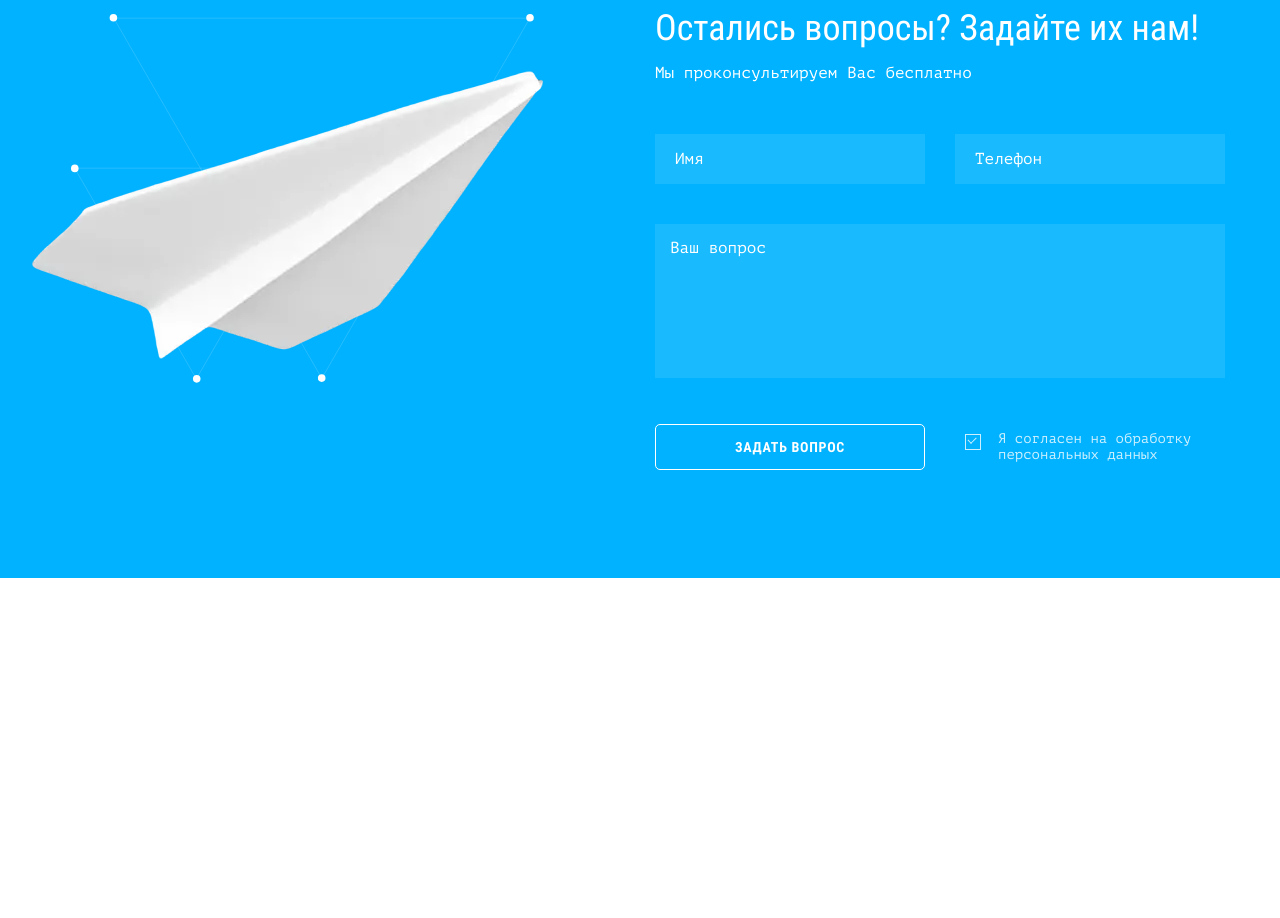
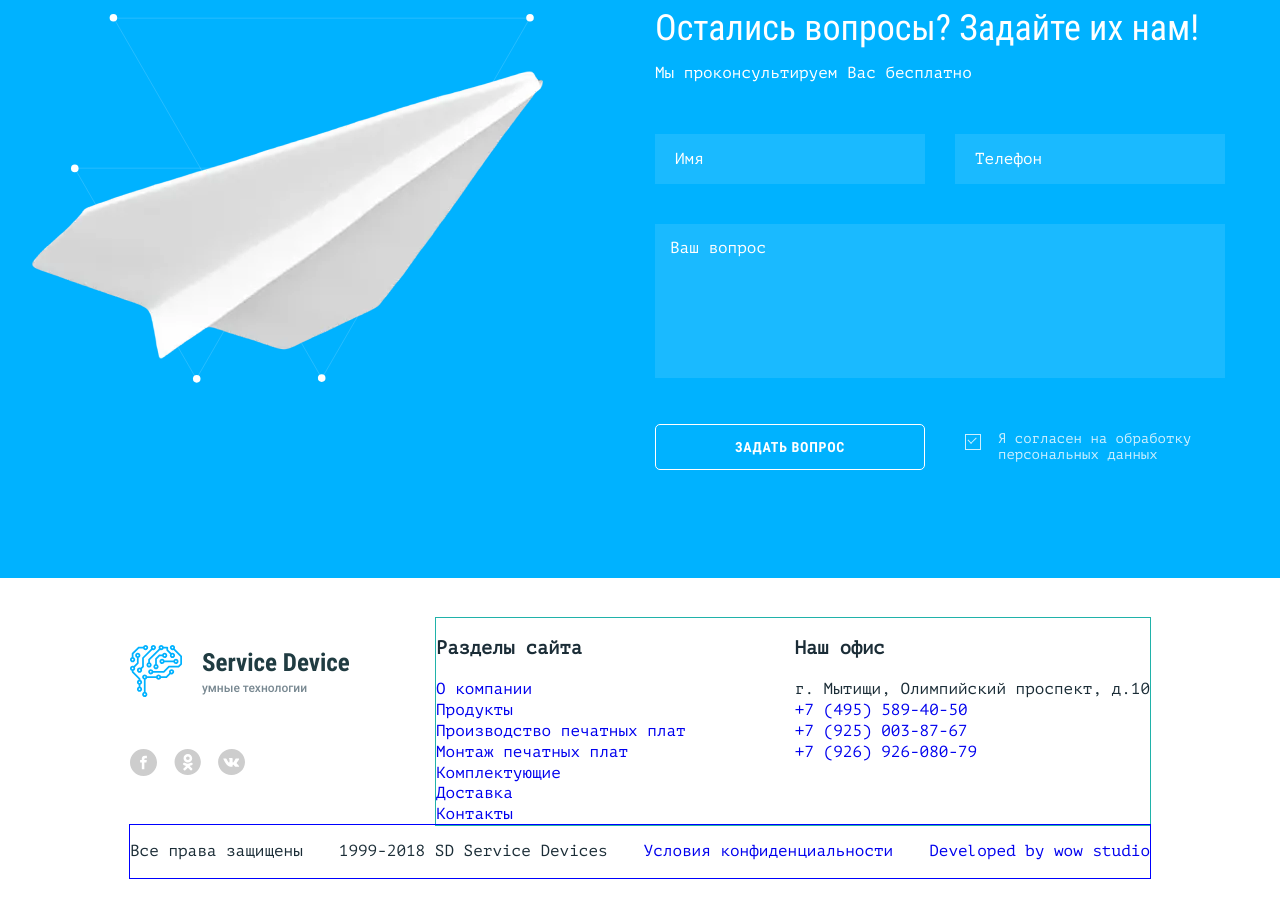
Before and after one commit to Vika612/smart-device, a website: page source/index.html in a window 1280 px wide. Shown: the part 3173-4091 px from the top of the page. Before the commit the page ends 3751 px from the top, so only its background shows below. Drawn offline with nearby package versions, Linux system fonts and the light colour scheme; files that its build step writes are made by us from their sources.

Commit message:
footer: разметка, начало стилизации

```diff
--- a/source/index.html
+++ b/source/index.html
@@ -222,7 +222,57 @@
     </section>
   </main>
 
-  <footer class="footer"></footer>
+  <footer class="footer">
+    <div class="footer__wrapper">
+
+      <section class="footer__first info-footer">
+        <div class="info-footer__logo logo-footer">
+          <a><img src="img/svg/logo.svg" width="52" height="52" alt="Логотип компании 'Smart Device'"></a>
+          <div class="logo-footer__group">
+            <p>Service Device</p>
+            <span>умные технологии</span>
+          </div>
+        </div>
+        <p class="info-footer__note">1999-2018 SD Service Devices</p>
+        <ul class="info-footer__social social same-list">
+          <li><a class="social__link social__link--fb" href="#" aria-label="социальная сеть 'Facebook'"></a></li>
+          <li><a class="social__link social__link--ok" href="#" aria-label="социальная сеть 'Одноклассники'"></a></li>
+          <li><a class="social__link social__link--w" href="#" aria-label="социальная сеть 'В контакте'"></a></li>
+        </ul>
+      </section>
+
+      <section class="footer__second accordion">
+        <div class="accordion__item navigation">
+          <h3>Разделы сайта</h3>
+          <ul class="same-list">
+            <li><a href="#">О компании</a></li>
+            <li><a href="#">Продукты</a></li>
+            <li><a href="#">Производство печатных плат</a></li>
+            <li><a href="#">Монтаж печатных плат</a></li>
+            <li><a href="#">Комплектующие</a></li>
+            <li><a href="#">Доставка</a></li>
+            <li><a href="#">Контакты</a></li>
+          </ul>
+        </div>
+        <div class="accordion__item contacts">
+          <h3>Наш офис</h3>
+          <ul class="same-list">
+            <li>г. Мытищи, Олимпийский проспект, д.10</li>
+            <li><a href="tel:+74955894050">+7 (495) 589-40-50</a></li>
+            <li><a href="tel:+79250038767">+7 (925) 003-87-67</a></li>
+            <li><a href="tel:+792692608079">+7 (926) 926-080-79</a></li>
+          </ul>
+        </div>
+      </section>
+
+      <section class="footer__third copyright">
+        <span>Все права защищены</span>
+        <p>1999-2018 SD Service Devices</p>
+        <a href="#">Условия конфиденциальности</a>
+        <a href="#">Developed by wow studio</a>
+      </section>
+    </div>
+  </footer>
 
   <div class="modal">
     <div class="modal__content">
--- a/source/js/main.js
+++ b/source/js/main.js
@@ -152,6 +152,13 @@
       localStorage.setItem('telInput', telInput.value);
       localStorage.setItem('messageInput', messageInput.value);
     }
+    popup.classList.remove('modal--show');
   });
+}());
+
+
+/* ACCORDION */
+
+(function () {
 
 }());
--- /dev/null
+++ b/source/sass/blocks/accordion.scss
@@ -0,0 +1,5 @@
+.accordion {
+  display: flex;
+  justify-content: space-between;
+  outline: 1px solid lightseagreen;
+}
--- /dev/null
+++ b/source/sass/blocks/copyright.scss
@@ -0,0 +1,6 @@
+.copyright {
+  display: flex;
+  justify-content: space-between;
+  align-items: center;
+  outline: 1px solid blue;
+}
--- /dev/null
+++ b/source/sass/blocks/footer.scss
@@ -0,0 +1,20 @@
+.footer__wrapper {
+  margin: 0 auto;
+  padding: 40px 130px;
+
+  display: flex;
+  flex-wrap: wrap;
+  align-items: flex-start;
+}
+
+.footer__first {
+  flex-basis: 30%;
+}
+
+.footer__second {
+  flex-basis: 70%;
+}
+
+.footer__third {
+  flex-basis: 100%;
+}
--- a/source/sass/blocks/goods.scss
+++ b/source/sass/blocks/goods.scss
@@ -42,6 +42,11 @@
     background-position: 85% 75%;
     background-color: $blue;
   }
+
+  &:hover,
+  &:focus {
+    transform: scale(1.05);
+  }
 }
 
 .goods__list h3 {
@@ -63,11 +68,6 @@
   width: 370px;
   height: 620px;
   opacity: 0.2;
-
-  &:hover,
-  &:focus {
-    opacity: 0.4;
-  }
 }
 
 @media (max-width: 1023px) {
@@ -127,6 +127,7 @@
 
   .goods__list li {
     margin-bottom: 30px;
+    margin-right: 10px;
     padding: 0;
   }
 
--- /dev/null
+++ b/source/sass/blocks/info-footer.scss
@@ -0,0 +1,13 @@
+.info-footer {
+  padding: 27px 0;
+  display: flex;
+  flex-direction: column;
+}
+
+.info-footer__note {
+  display: none;
+}
+
+.info-footer__logo {
+  margin-bottom: 46px;
+}
--- /dev/null
+++ b/source/sass/blocks/logo-footer.scss
@@ -0,0 +1,27 @@
+.logo-footer {
+  display: flex;
+  align-items: center;
+}
+
+.logo-footer__group {
+  min-width: 148px;
+  margin-left: 20px;
+}
+
+.logo-footer__group p {
+  margin: 0;
+  padding: 0;
+  font-family: "Roboto Condensed", sans-serif;
+  font-weight: 700;
+  font-size: 25px;
+  line-height: 1.1;
+  color: $black-logo;
+}
+
+.logo-footer__group span {
+  font-family: "Roboto", sans-serif;
+  font-weight: 500;
+  font-size: 12px;
+  line-height: 1.1;
+  color: $grey;
+}
--- /dev/null
+++ b/source/sass/blocks/social.scss
@@ -0,0 +1,28 @@
+.social {
+  display: flex;
+  justify-content: flex-start;
+}
+
+.social a {
+  width: 27px;
+  height: 27px;
+  margin-right: 17px;
+  display: block;
+
+  &:hover,
+  &:focus {
+    transform: scale(1.3);
+  }
+}
+
+.social__link--fb {
+  background: url("../img/svg/fb.svg") no-repeat center;
+}
+
+.social__link--ok {
+  background: url("../img/svg/ok.svg") no-repeat center;
+}
+
+.social__link--w {
+  background: url("../img/svg/w.svg") no-repeat center;
+}
--- a/source/sass/global/var.scss
+++ b/source/sass/global/var.scss
@@ -3,6 +3,7 @@ $retina-dpi: 144dpi;
 $retina-dppx: 1.5dppx;
 
 $black: #1b2d37;
+$black-logo: #203c42;
 $black-text: #666666;
 $grey: #788891;
 $grey-border: #ebebeb;
--- a/source/sass/style.scss
+++ b/source/sass/style.scss
@@ -14,4 +14,10 @@
 @import "blocks/goods.scss";
 @import "blocks/feedback.scss";
 @import "blocks/form.scss";
+@import "blocks/footer.scss";
+@import "blocks/info-footer.scss";
+@import "blocks/logo-footer.scss";
+@import "blocks/social.scss";
+@import "blocks/accordion.scss";
+@import "blocks/copyright.scss";
 @import "blocks/modal.scss";
```
Also changed, not shown: build/css/style.css, build/css/style.min.css, build/index.html, build/js/main.js, 1 other file.
